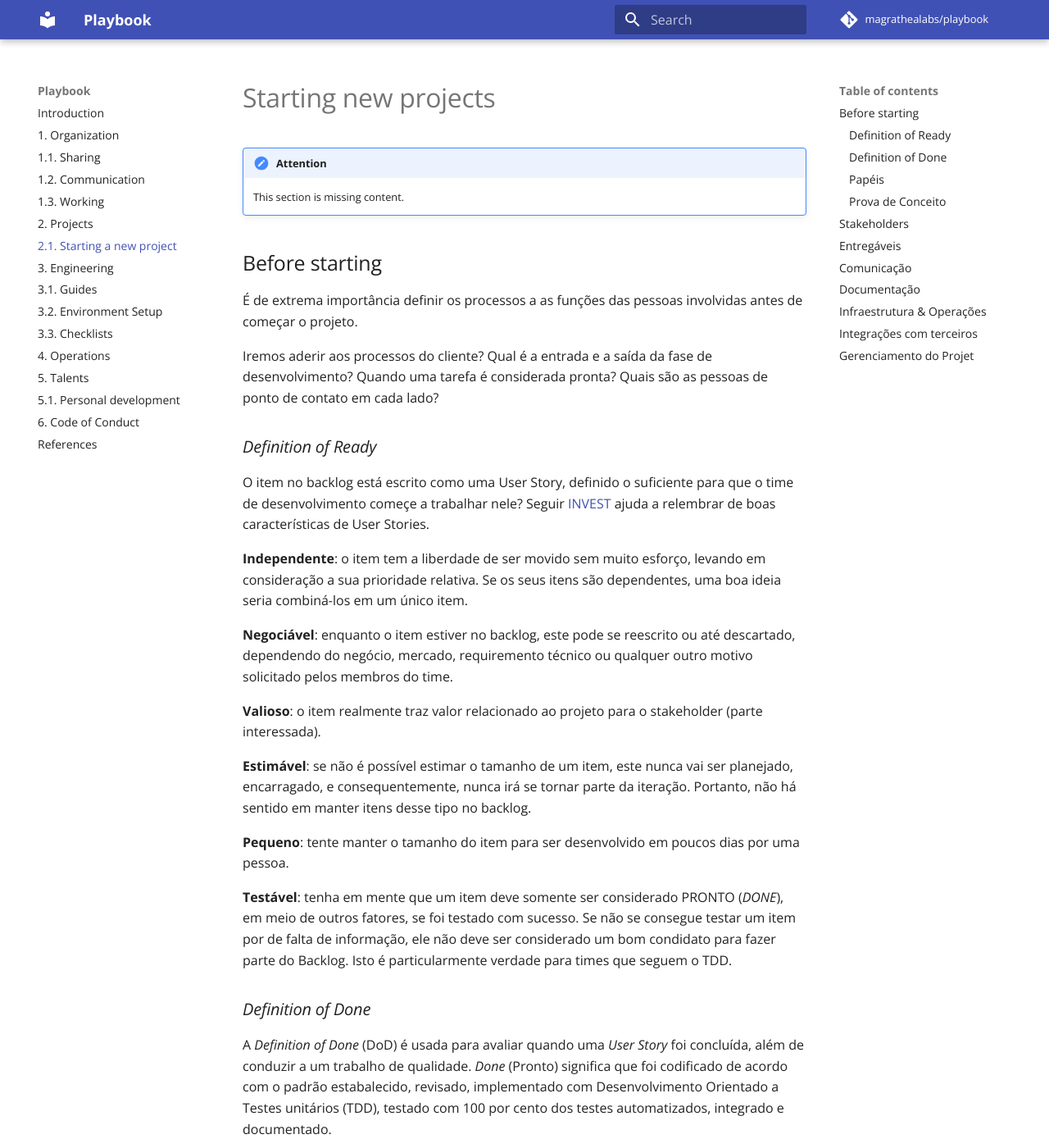
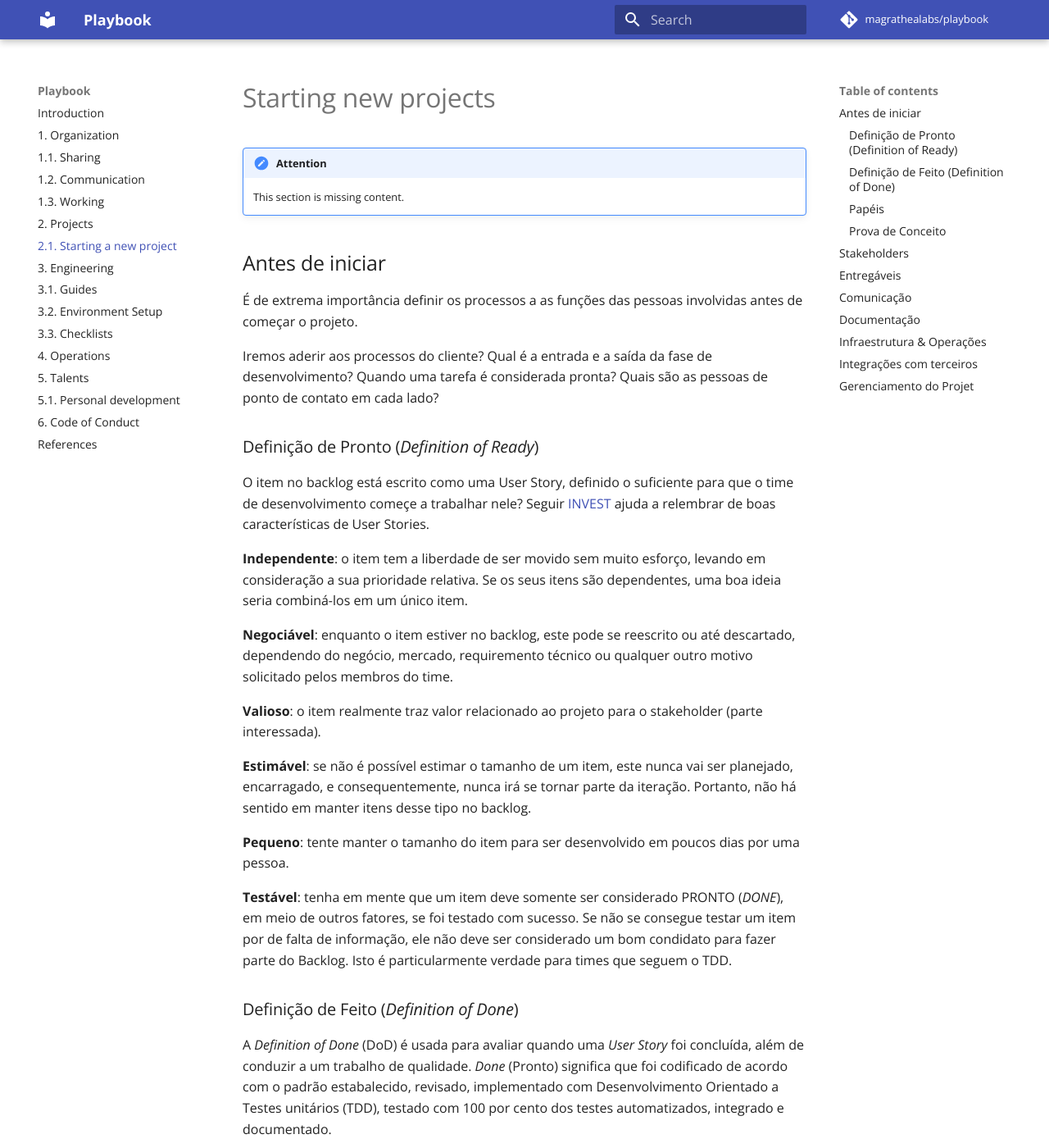
Before and after one commit to magrathealabs/playbook, an MkDocs documentation site: the page built from docs/2.1-new-projects.md, in a window 1280 px wide and 1400 px high. Shown: the whole window at 82% size. Built offline with MkDocs 1.6.1 and Material for MkDocs 9.7.7, drawn with Linux system fonts in a browser that asks for light colours; comment, search, counter and statistics services are not loaded.

Commit message:
Apply suggestions from code review

```diff
--- a/docs/2.1-new-projects.md
+++ b/docs/2.1-new-projects.md
@@ -3,13 +3,13 @@
 !!! attention
     This section is missing content.
 
-## Before starting
+## Antes de iniciar
 
 É de extrema importância definir os processos a as funções das pessoas involvidas antes de começar o projeto.
 
 Iremos aderir aos processos do cliente? Qual é a entrada e a saída da fase de desenvolvimento? Quando uma tarefa é considerada pronta? Quais são as pessoas de ponto de contato em cada lado?
 
-### _Definition of Ready_
+### Definição de Pronto (_Definition of Ready_)
 
 O item no backlog está escrito como uma User Story, definido o suficiente para que o time de desenvolvimento começe a trabalhar nele? Seguir [INVEST](https://www.agilealliance.org/glossary/invest) ajuda a relembrar de boas características de User Stories.
 
@@ -25,7 +25,7 @@ O item no backlog está escrito como uma User Story, definido o suficiente para
 
 **Testável**: tenha em mente que um item deve somente ser considerado PRONTO (_DONE_), em meio de outros fatores, se foi testado com sucesso. Se não se consegue testar um item por de falta de informação, ele não deve ser considerado um bom condidato para fazer parte do Backlog. Isto é particularmente verdade para times que seguem o TDD.
 
-### _Definition of Done_
+### Definição de Feito (_Definition of Done_)
 
 A _Definition of Done_ (DoD) é usada para avaliar quando uma _User Story_ foi concluída, além de conduzir a um trabalho de qualidade. _Done_ (Pronto) significa que foi codificado de acordo com o padrão estabalecido, revisado, implementado com Desenvolvimento Orientado a Testes unitários (TDD), testado com 100 por cento dos testes automatizados, integrado e documentado.
 
```
